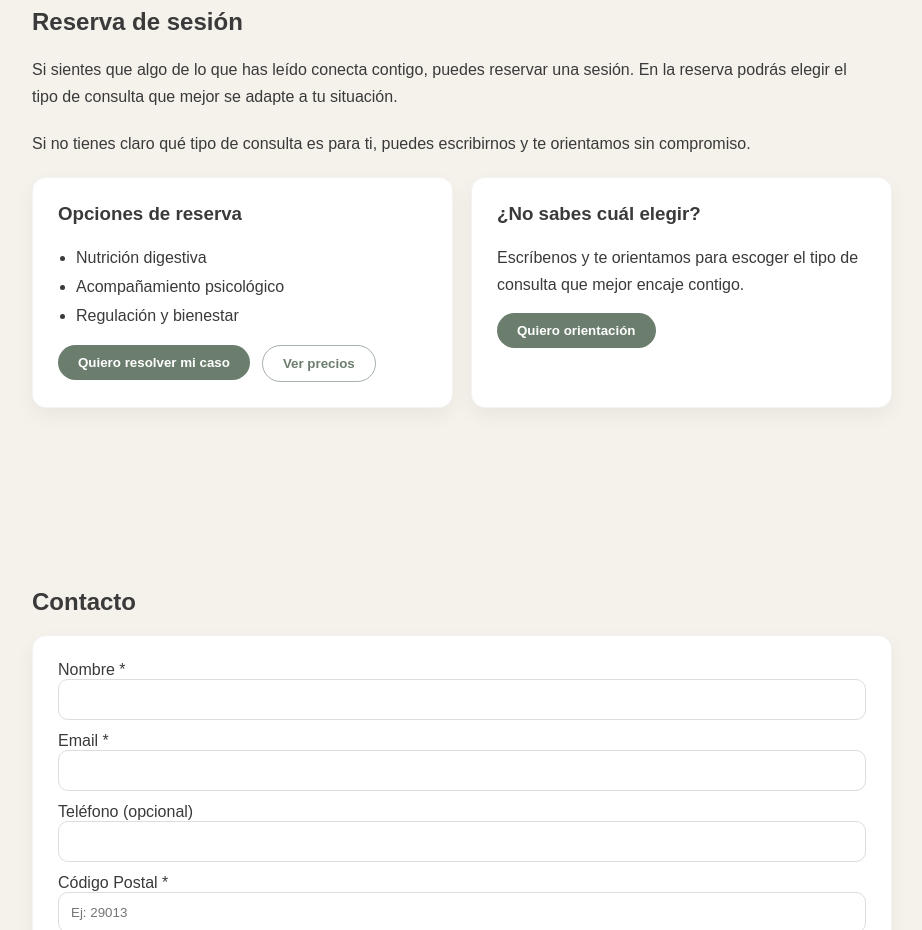
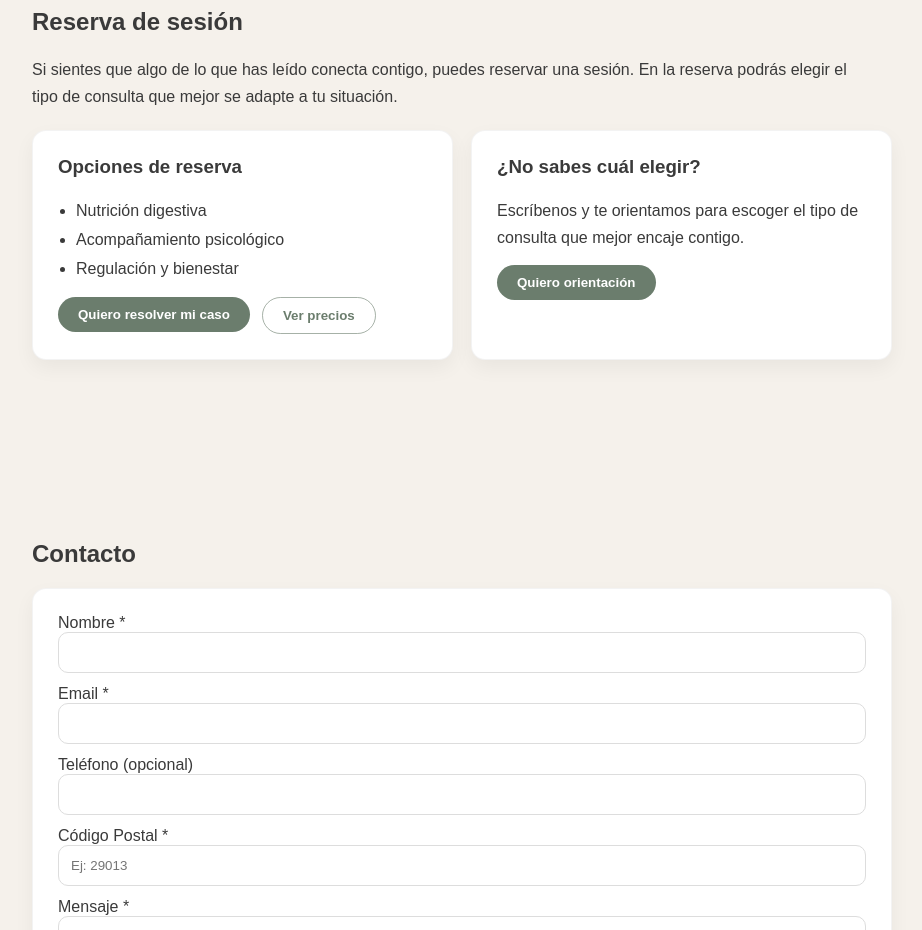
Before and after one commit to Centronerua/Nerua-web, a Next.js app: page / in a window 1280 px wide. Shown: the part 5000-5930 px from the top of the page, without its empty margins (178-1100 px from the left). Built offline with nearby package versions, Linux system fonts and the light colour scheme.

Commit message:
Update page.js

```diff
--- a/app/page.js
+++ b/app/page.js
@@ -252,9 +252,6 @@ const whatsappLink = "https://wa.me/34637541937?text=Hola%2C%20he%20visto%20la%2
           Si sientes que algo de lo que has leído conecta contigo, puedes reservar una sesión.
           En la reserva podrás elegir el tipo de consulta que mejor se adapte a tu situación.
         </p>
-        <p style={{ ...text, fontWeight: 500 }}>
-Si no tienes claro qué tipo de consulta es para ti, puedes escribirnos y te orientamos sin compromiso.
-</p>
 
         <div style={{ display: "grid", gap: 18, marginTop: 18, gridTemplateColumns: "repeat(auto-fit, minmax(280px, 1fr))" }}>
           <div style={card}>
```
